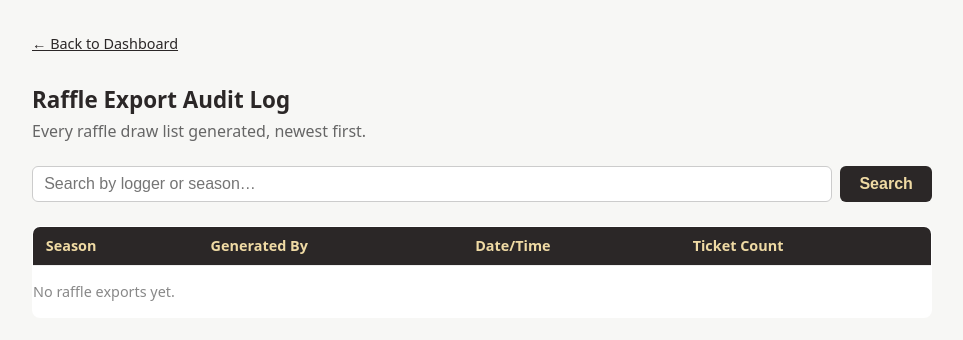
After one commit to Kentigern/BikerPassport, a Django app: page /passports/raffle/audit-log/ in a window 1280 px wide. The commit adds this page. Shown: the top 340 px of the page, without its empty margins (158-1121 px from the left). Run offline with Django 5.2, Linux system fonts and the light colour scheme; the visitor is signed in with stand-in values (Sample User, id 1); data comes from the database, SQL or seed files in the repository; data that the repository does not hold is empty; parts of the project's set-up code (start-up, migrations or seed data) failed here and were passed over.

Commit message:
Add a dedicated, searchable raffle export audit log page
Replaces the "View Audit Log" link to the raw admin changelist with a
purpose-built page under /passports/ — searchable by logger or season,
ordered newest-first — matching the app's own branding instead of the
Django admin skin, consistent with how the dashboard itself already
avoids sending Site Admins into the raw admin for routine tasks.

Co-Authored-By: Claude Sonnet 5 <noreply@anthropic.com>

```diff
--- a/passports/templates/passports/dashboard.html
+++ b/passports/templates/passports/dashboard.html
@@ -167,7 +167,7 @@
       <button type="submit" class="nav-button secondary">Produce Raffle Tickets</button>
     </form>
   {% endif %}
-  <a class="nav-button secondary" href="{% url 'admin:passports_raffleexport_changelist' %}">View Audit Log</a>
+  <a class="nav-button secondary" href="{% url 'raffle_audit_log' %}">View Audit Log</a>
   <form method="post" action="{% url 'admin:logout' %}">
     {% csrf_token %}
     <button type="submit" class="nav-button secondary">Logout</button>
--- /dev/null
+++ b/passports/templates/passports/raffle_audit_log.html
@@ -0,0 +1,124 @@
+<!DOCTYPE html>
+<html lang="en">
+<head>
+  <meta charset="utf-8">
+  <title>Raffle Export Audit Log — MARK Passport Administration</title>
+  <link rel="icon" href="https://makeyourmark.co.uk/wp-content/uploads/2025/08/MARK-Favicon-100x100.png">
+  <style>
+    body {
+      font-family: system-ui, sans-serif;
+      margin: 2rem auto;
+      max-width: 900px;
+      color: #222;
+      background: #f7f7f5;
+    }
+    .back-link {
+      display: inline-block;
+      margin-bottom: 1rem;
+      color: #2B2727;
+      font-size: .9rem;
+    }
+    h1 {
+      font-size: 1.4rem;
+      color: #2B2727;
+      margin-bottom: .3rem;
+    }
+    .subtitle {
+      color: #666;
+      margin-top: 0;
+      margin-bottom: 1.5rem;
+    }
+    .search-form {
+      margin-bottom: 1.5rem;
+      display: flex;
+      gap: .5rem;
+    }
+    .search-form input[type=text] {
+      flex: 1;
+      padding: .5rem .7rem;
+      font-size: 1rem;
+      border: 1px solid #ccc;
+      border-radius: 6px;
+    }
+    .search-form button {
+      padding: .5rem 1.2rem;
+      font-size: 1rem;
+      font-weight: bold;
+      background: #2B2727;
+      color: #efdaa4;
+      border: none;
+      border-radius: 6px;
+      cursor: pointer;
+    }
+    .search-form button:hover {
+      background: #443f3f;
+    }
+    .search-form a {
+      align-self: center;
+      color: #666;
+      font-size: .85rem;
+    }
+    table {
+      width: 100%;
+      border-collapse: collapse;
+      background: #fff;
+      border: 1px solid #ddd;
+      border-radius: 8px;
+      overflow: hidden;
+    }
+    th, td {
+      text-align: left;
+      padding: .6rem .8rem;
+      border-bottom: 1px solid #eee;
+      font-size: .9rem;
+    }
+    th {
+      background: #2B2727;
+      color: #efdaa4;
+    }
+    tr:last-child td {
+      border-bottom: none;
+    }
+    .empty-note {
+      color: #888;
+      padding: 1rem 0;
+    }
+  </style>
+</head>
+<body>
+
+<a class="back-link" href="{% url 'dashboard' %}">&larr; Back to Dashboard</a>
+<h1>Raffle Export Audit Log</h1>
+<p class="subtitle">Every raffle draw list generated, newest first.</p>
+
+<form class="search-form" method="get">
+  <input type="text" name="q" value="{{ q }}" placeholder="Search by logger or season…" autocomplete="off">
+  <button type="submit">Search</button>
+  {% if q %}<a href="{% url 'raffle_audit_log' %}">Clear</a>{% endif %}
+</form>
+
+<table>
+  <thead>
+    <tr>
+      <th>Season</th>
+      <th>Generated By</th>
+      <th>Date/Time</th>
+      <th>Ticket Count</th>
+    </tr>
+  </thead>
+  <tbody>
+    {% for entry in entries %}
+      <tr>
+        <td>{{ entry.season }}</td>
+        <td>{{ entry.generated_by|default:"(deleted user)" }}</td>
+        <td>{{ entry.generated_at|date:"Y-m-d H:i:s" }}</td>
+        <td>{{ entry.entry_count }}</td>
+      </tr>
+    {% empty %}
+      <tr><td colspan="4" class="empty-note">No raffle exports {% if q %}match "{{ q }}"{% else %}yet{% endif %}.</td></tr>
+    {% endfor %}
+  </tbody>
+</table>
+
+</body>
+</html>
--- a/passports/urls.py
+++ b/passports/urls.py
@@ -6,6 +6,7 @@ urlpatterns = [
     path('', views.landing_view, name='landing'),
     path('dashboard/', views.dashboard_view, name='dashboard'),
     path('raffle/export/', views.raffle_export_view, name='raffle_export'),
+    path('raffle/audit-log/', views.raffle_audit_log_view, name='raffle_audit_log'),
     path('submissions/new/', views.submission_form_view, name='submission_new'),
     path('submissions/<int:pk>/edit/', views.submission_form_view, name='submission_edit'),
     path('submissions/save/', views.submission_save_view, name='submission_save'),
--- a/passports/views.py
+++ b/passports/views.py
@@ -141,6 +141,21 @@ def raffle_export_view(request):
         )
 
     return response
+
+
+@staff_member_required
+def raffle_audit_log_view(request):
+    if not _is_site_admin(request.user):
+        raise PermissionDenied
+
+    q = request.GET.get('q', '').strip()
+    entries = RaffleExport.objects.select_related('season', 'generated_by').order_by('-generated_at')
+    if q:
+        entries = entries.filter(
+            Q(generated_by__username__icontains=q) | Q(season__name__icontains=q)
+        )
+
+    return render(request, 'passports/raffle_audit_log.html', {'entries': entries, 'q': q})
 
 
 @staff_member_required
```
